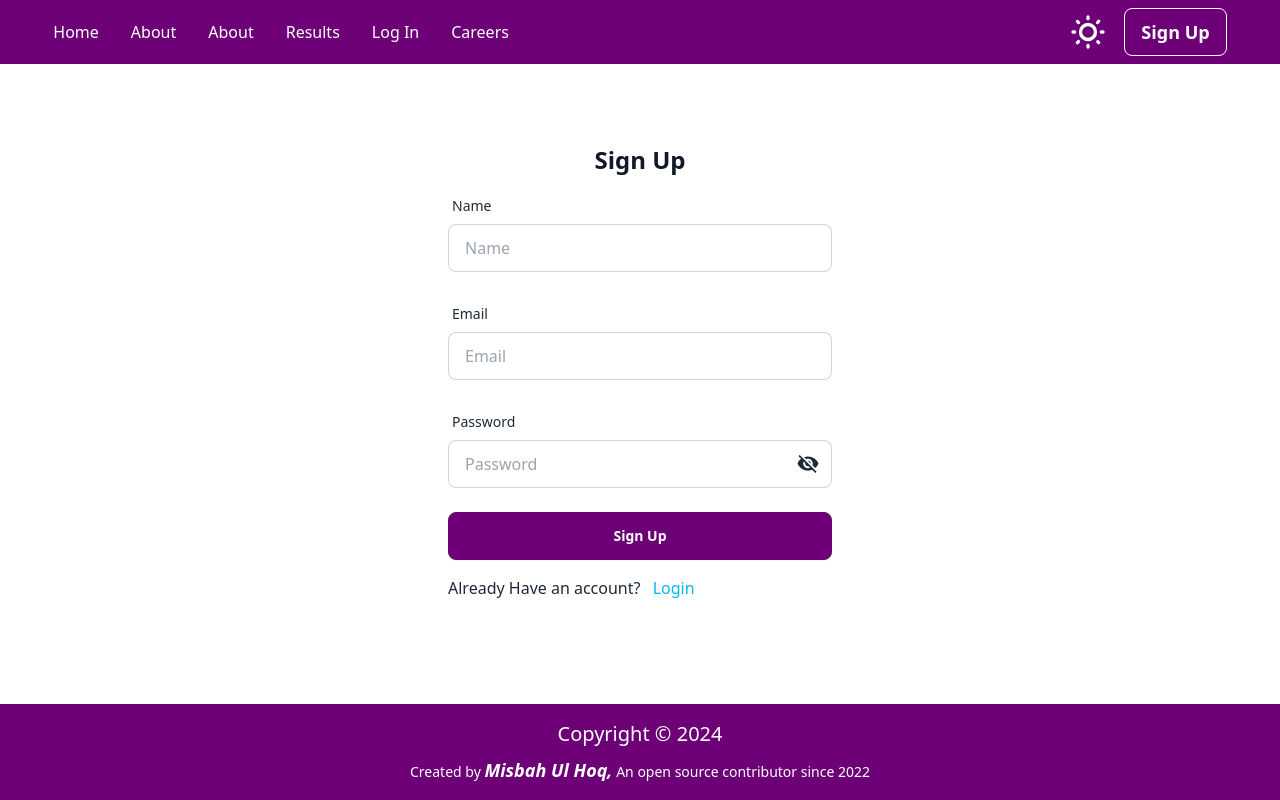
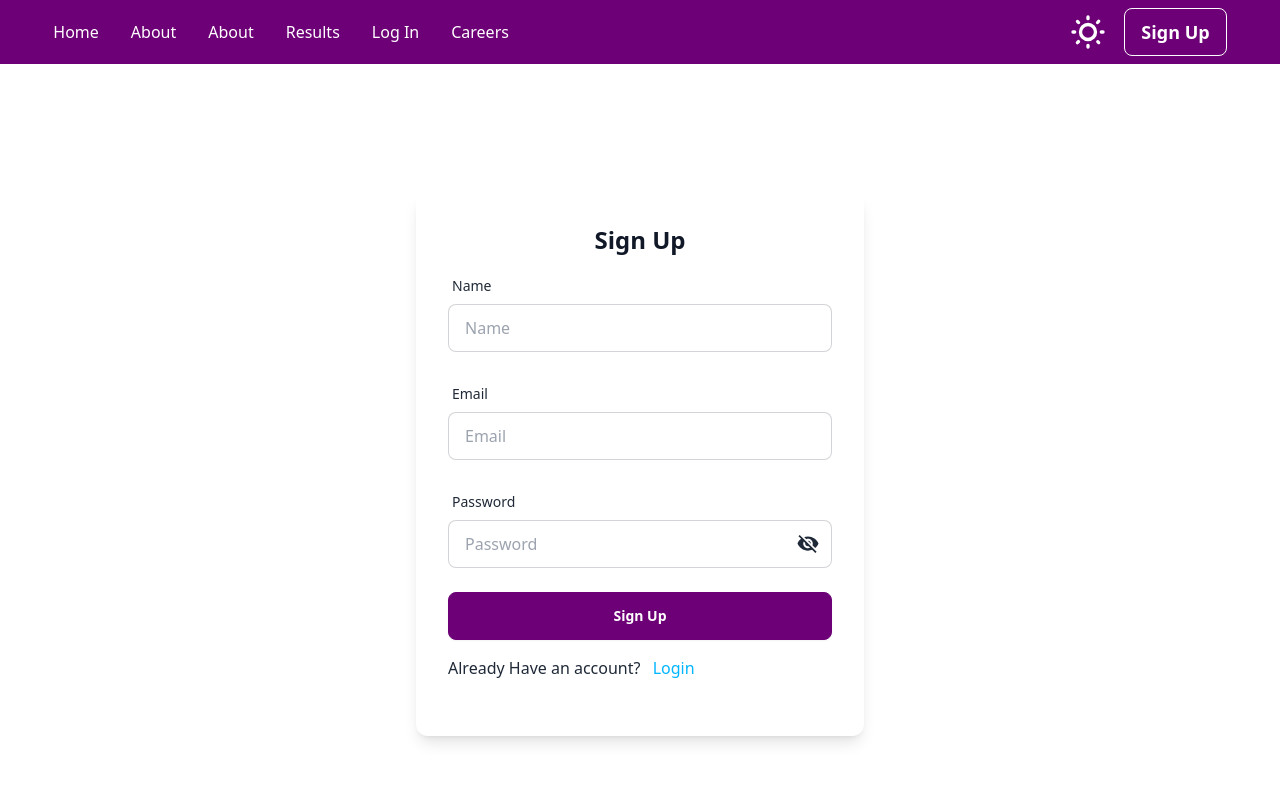
Before and after one commit to misbahulhoq/arbanpublicschool, a React (Vite) app: page /signup in a window 1280 px wide. Shown: the top 800 px of the page. Built offline with nearby package versions, Linux system fonts and the light colour scheme; no server answers.

Commit message:
works revert or not?

```diff
--- a/src/components/Footer.jsx
+++ b/src/components/Footer.jsx
@@ -1,6 +1,6 @@
 const Footer = () => {
   return (
-    <footer className="footer footer-center mt-auto bg-primary p-4 text-primary-content">
+    <footer className="footer footer-center bg-primary p-4 text-primary-content">
       <aside>
         <p className="text-xl">Copyright © 2024 </p>
         <p>
--- a/src/components/LogIn.jsx
+++ b/src/components/LogIn.jsx
@@ -51,7 +51,7 @@ const LogIn = () => {
   };
 
   return (
-    <div className="lg:min-h-form-lg min-h-form-sm flex items-center justify-center">
+    <div className="my-4 flex items-center justify-center lg:my-0 lg:min-h-screen">
       <div className="w-full max-w-md space-y-3 rounded-xl p-8 shadow-lg">
         <h1 className="text-center text-2xl font-bold ">
           {location.state === "/results"
--- a/src/components/SignUp.jsx
+++ b/src/components/SignUp.jsx
@@ -61,8 +61,8 @@ const SignUp = () => {
   };
 
   return (
-    <div className="min-h-form-sm lg:min-h-form-lg flex items-center justify-center">
-      <div className="w-full max-w-md space-y-3 rounded-xl p-8">
+    <div className="flex items-center justify-center lg:min-h-screen">
+      <div className="w-full max-w-md space-y-3 rounded-xl p-8 shadow-lg">
         <h1 className="text-center text-2xl font-bold text-gray-900">
           Sign Up
         </h1>
--- a/src/index.css
+++ b/src/index.css
@@ -13,9 +13,4 @@
   .menu-mobile a {
     @apply block py-4 text-center;
   }
-  @layer base {
-    body {
-      min-height: 100vh;
-    }
-  }
 }
--- a/tailwind.config.js
+++ b/tailwind.config.js
@@ -2,12 +2,7 @@
 export default {
   content: ["./index.html", "./src/**/*.{js,ts,jsx,tsx}"],
   theme: {
-    extend: {
-      minHeight: {
-        "form-lg": "calc(100vh - 160px)",
-        "form-sm": "calc(100vh - 235px)",
-      },
-    },
+    extend: {},
   },
   plugins: [require("daisyui")],
   daisyui: {
```
